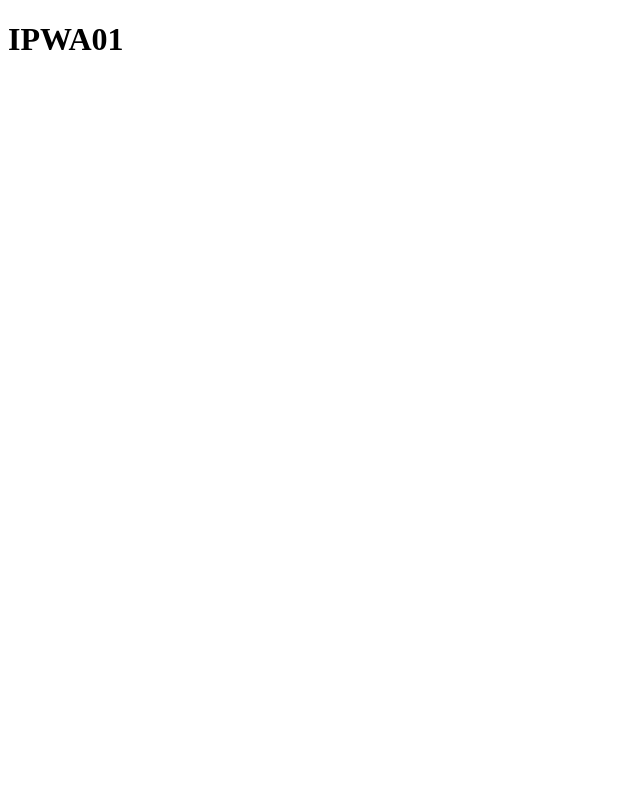
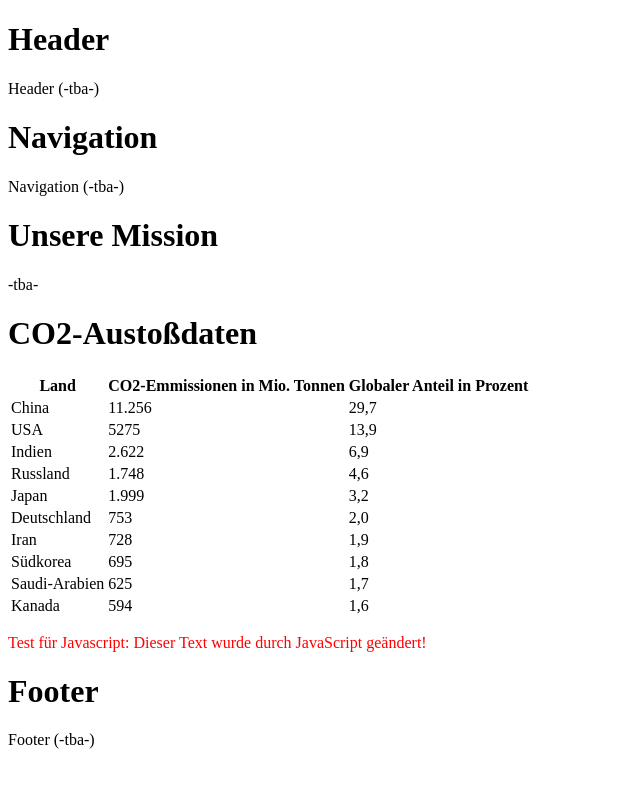
Before and after one commit to Bandersnatcher1/IPWA01-01, a plain HTML site: page index.html in a window 1280 px wide. Shown: the whole page, without its empty margins (0-640 px from the left). Drawn offline with Linux system fonts and the light colour scheme.

Commit message:
Raw layout built

```diff
--- a/index.html
+++ b/index.html
@@ -1,9 +1,105 @@
 <!DOCTYPE html>
+<style type="text/css">
+  p { color: red; }
+  h2 {
+  background-color: green;
+  padding: 1em;
+  border: 5px solid black;
+  }
+  h2, h3 { color: orange; }
+  table { font-size: 200 %; }
+</style>
 <html lang="de">
   <head>
     <title>IPWA01-01</title>
   </head>
   <body>
-    <h1>IPWA01</h1>
+    <h1>Header</h1>
+      Header (-tba-)
+
+    <h1>Navigation</h1>
+      Navigation (-tba-)
+
+    <h1>Unsere Mission</h1>
+      -tba-
+
+    <h1>CO2-Austoßdaten</h1>
+  <!--Quelle: https://www.co2online.de/klima-schuetzen/co2-ausstoss-der-laender/-->
+  <table>
+  <thead>
+    <tr>
+      <th>Land</th>
+      <th>CO2-Emmissionen in Mio. Tonnen</th>
+      <th>Globaler Anteil in Prozent</th>
+    </tr>
+  </thead>
+  <tbody>
+    <tr>
+      <td>China</td>
+      <td>11.256</td>
+      <td>29,7</td>
+    </tr>
+    <tr>
+      <td>USA</td>
+      <td>5275</td>
+      <td>13,9</td>
+    </tr>
+    <tr>
+      <td>Indien</td>
+      <td>2.622</td>
+      <td>6,9</td>
+    </tr>
+    <tr>
+      <td>Russland</td>
+      <td>1.748</td>
+      <td>4,6</td>
+    </tr>
+    <tr>
+      <td>Japan</td>
+      <td>1.999</td>
+      <td>3,2</td>
+    </tr>
+    <tr>
+      <td>Deutschland</td>
+      <td>753</td>
+      <td>2,0</td>
+    </tr>
+     <tr>
+      <td>Iran</td>
+      <td>728</td>
+      <td>1,9</td>
+    </tr>
+    <tr>
+      <td>Südkorea</td>
+      <td>695</td>
+      <td>1,8</td>
+    </tr>
+    <tr>
+      <td>Saudi-Arabien</td>
+      <td>625</td>
+      <td>1,7</td>
+    </tr>
+    <tr>
+      <td>Kanada</td>
+      <td>594</td>
+      <td>1,6</td>
+    </tr>
+  </tbody>
+</table>
+
+
+    <p id="text">
+    Test für Javascript: Wir konzipieren und implementieren fantastische Web-Applikationen!
+    <script>
+    // JavaScript-Code direkt im Dokument
+    document.getElementById("text").innerText = "Test für Javascript: Dieser Text wurde durch JavaScript geändert!";
+  </script>
+
+    </script>
+  </p>
+
+    <h1>Footer</h1>
+      Footer (-tba-)
+
   </body>
 </html>
```
